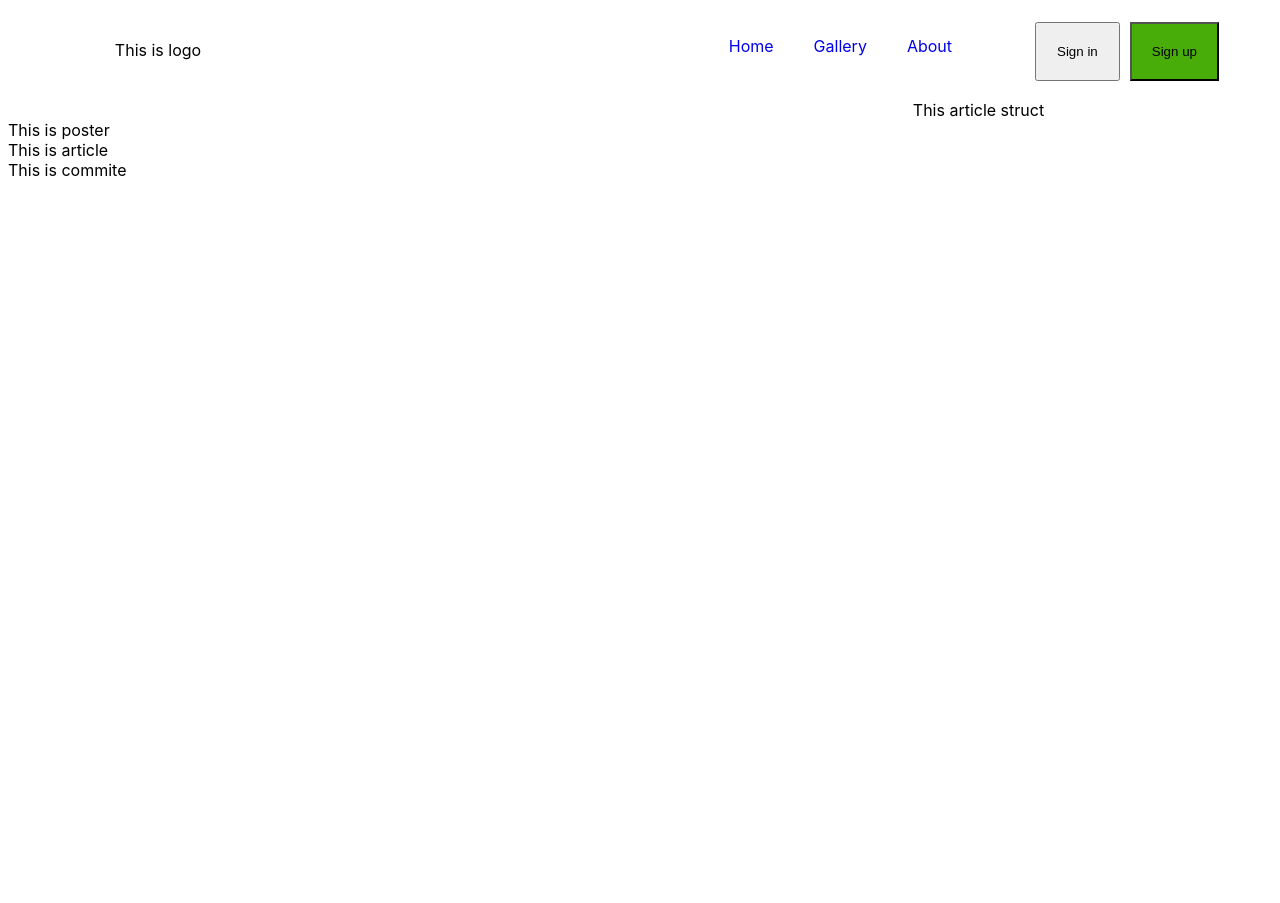
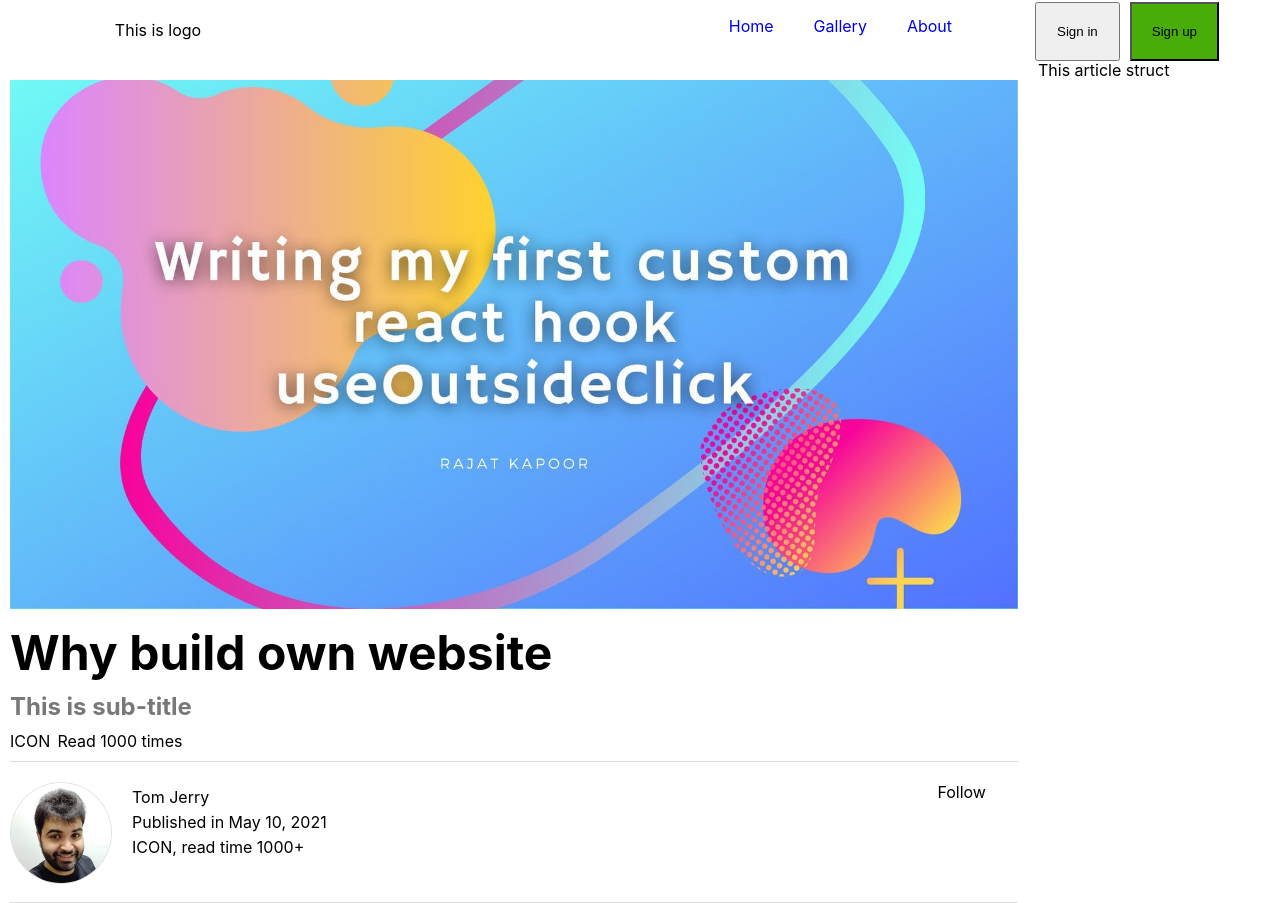
Before and after one commit to Tony-Jack2017/RichTextEditor, a React (Create React App) app: page /article in a window 1280 px wide. Before the commit the page ends 800 px from the top, so only its background shows below. Built offline with nearby package versions, Linux system fonts and the light colour scheme.

Commit message:
article page poster

```diff
--- a/src/components/Nav/MainNav/index.css
+++ /dev/null
@@ -1,46 +0,0 @@
-.header {
-  display: flex;
-  height: 100px;
-}
-
-.header .logo {
-  width: 300px;
-  text-align: center;
-  line-height: 100px;
-}
-
-.header .header-nav {
-  flex: 1;
-  display: flex;
-  justify-content: flex-end;
-}
-
-.header .header-nav ul {
-  display: flex;
-  list-style-type: none;
-  padding: 0;
-  justify-content: space-between;
-}
-
-.header .header-nav ul li {
-  padding: 20px;
-}
-
-.header .header-nav ul li a {
-  text-decoration: none;
-}
-
-.header .header-right {
-  width: 300px;
-  text-align: center;
-  line-height: 100px;
-}
-
-.header .header-right .entry button {
-  padding: 20px;
-  margin-left: 10px;
-}
-
-.header .header-right .entry .sign-up {
-  background-color: #49ad09;
-}
--- a/src/components/Nav/MainNav/index.jsx
+++ b/src/components/Nav/MainNav/index.jsx
@@ -1,4 +1,4 @@
-import { NavLink } from 'react-router-dom'
+import {NavLink} from 'react-router-dom'
 import './index.scss'
 
 const MainNav = (props) => {
--- a/src/components/Nav/MainNav/index.min.css
+++ /dev/null
@@ -1 +0,0 @@
-.header{display:flex;height:100px}.header .logo{width:300px;text-align:center;line-height:100px}.header .header-nav{flex:1;display:flex;justify-content:flex-end}.header .header-nav ul{display:flex;list-style-type:none;padding:0;justify-content:space-between}.header .header-nav ul li{padding:20px}.header .header-nav ul li a{text-decoration:none}.header .header-right{width:300px;text-align:center;line-height:100px}.header .header-right .entry button{padding:20px;margin-left:10px}.header .header-right .entry .sign-up{background-color:#49ad09}
--- a/src/components/Nav/MainNav/index.scss
+++ b/src/components/Nav/MainNav/index.scss
@@ -1,11 +1,11 @@
 .header {
   display: flex;
-  height: 100px;
+  height: 60px;
 
   .logo {
     width: 300px;
     text-align: center;
-    line-height: 100px;
+    line-height: 60px;
   }
 
   .header-nav {
@@ -20,7 +20,7 @@
       justify-content: space-between;
 
       li {
-        padding: 20px;
+        padding: 0 20px;
 
         a {
           text-decoration: none;
@@ -32,7 +32,7 @@
   .header-right {
     width: 300px;
     text-align: center;
-    line-height: 100px;
+    line-height: 60px;
 
     .entry {
       button {
--- /dev/null
+++ b/src/page/article/components/poster/index.jsx
@@ -0,0 +1,44 @@
+import styles from './index.module.scss'
+
+import poster_url from '../../../../asset/img/poster.jpg'
+
+import author_avatar from '../../../../asset/mock/author_avatar.jpg'
+
+const Poster = () => {
+    return (
+        <div className={styles.poster}>
+            <div className={styles['poster-image']}>
+                <img src={poster_url} width={'100%'}/>
+            </div>
+            <div className={styles['article-title']}>
+                <h1>Why build own website</h1>
+                <h2>This is sub-title</h2>
+                <div className={styles['heat-list']}>
+                    <div className={styles.heat}>
+                        <div className={styles.icon}>
+                            ICON
+                        </div>
+                        <div className={styles['heat-content']}>
+                            Read 1000 times
+                        </div>
+                    </div>
+                </div>
+            </div>
+            <div className={styles['article-author']}>
+                <div className={styles['author_avatar']}>
+                    <img src={author_avatar}/>
+                </div>
+                <div className={styles['author_info']}>
+                    <p>Tom Jerry</p>
+                    <p>Published in May 10, 2021</p>
+                    <p>ICON, read time 1000+</p>
+                </div>
+                <div className={styles.follow}>
+                    Follow
+                </div>
+            </div>
+        </div>
+    )
+}
+
+export default Poster
--- /dev/null
+++ b/src/page/article/components/poster/index.module.scss
@@ -0,0 +1,65 @@
+.poster {
+  .article-title {
+    border-bottom: 1px solid #dddddd;
+
+    h1 {
+      margin: 10px 0;
+      font-size: 3rem;
+    }
+
+    h2 {
+      margin: 5px 0;
+      color: #797777;
+    }
+
+    .heat-list {
+      display: grid;
+      margin: 10px 0;
+      grid-template-columns: 1fr 1fr 1fr 1fr;
+      grid-column-gap: 20px;
+      grid-row-gap: 20px;
+
+      .heat {
+        display: flex;
+
+        .icon {
+          width: 20%;
+        }
+
+        .heat-content {
+          flex: 1
+        }
+      }
+    }
+  }
+
+  .article-author {
+    display: flex;
+    height: 100px;
+    padding: 20px 0;
+    border-bottom: 1px solid #dddddd;
+
+    .author_avatar {
+      margin-right: 20px;
+
+      img {
+        height: 100%;
+        border: 1px solid #dddddd;
+        border-radius: 50%;
+      }
+    }
+
+    .author_info {
+      flex: 1;
+
+      & > p {
+        margin: 5px 0;
+      }
+    }
+
+    .follow {
+      width: 8%;
+    }
+
+  }
+}
--- a/src/page/article/index.jsx
+++ b/src/page/article/index.jsx
@@ -1,23 +1,24 @@
 import styles from './index.module.scss'
+
+import Poster from "./components/poster";
 
 const Article = () => {
     return (
         <div className={styles.article}>
             <div>
                 <div className={styles['article-header']}>
-                    This is poster
+                    <Poster />
                 </div>
                 <article className={styles['article-body']}>
-                    This is article
+                    {/*This is article*/}
                 </article>
                 <aside className={styles['article-comment']}>
-                    This is commite
+                    {/*This is commite*/}
                 </aside>
             </div>
             <aside className={styles['article-sidebar']}>
                 This article struct
             </aside>
-
         </div>
     )
 }
--- a/src/page/article/index.module.scss
+++ b/src/page/article/index.module.scss
@@ -1,8 +1,8 @@
 .article {
-  max-width: 1460px;
+  max-width: 1260px;
   margin: 0 auto;
   display: grid;
-  grid-template-columns: 70% 30%;
+  grid-template-columns: 80% 20%;
   grid-column-gap: 20px;
   height: calc(100vh - 100px);
   .article-header {
--- a/src/page/home/index.jsx
+++ b/src/page/home/index.jsx
@@ -1,9 +1,19 @@
+import styles from './index.module.scss'
+
 const Home = () => {
-  return (
-    <div>
-      This is Home Component
-    </div>
-  )
+    return (
+        <div id={styles.home}>
+            <div className={styles.left}>
+                This is left block
+            </div>
+            <div className={styles.middle}>
+                This is middle block
+            </div>
+            <div className={styles.right}>
+                This is right block
+            </div>
+        </div>
+    )
 }
 
 export default Home
--- /dev/null
+++ b/src/page/home/index.module.scss
@@ -0,0 +1,16 @@
+#home {
+  max-width: 1900px;
+  margin: 0 auto;
+  display: grid;
+  grid-template-columns: repeat(8, 1fr);
+  grid-column-gap: 20px;
+  .left {
+    grid-column: 1 / 2;
+  }
+  .middle {
+    grid-column: 2 / 7;
+  }
+  .right {
+    grid-column: 7 / 9;
+  }
+}
```
Also changed, not shown: src/asset/img/poster.jpg (added), src/asset/mock/author_avatar.jpg (added). Lines whose indentation alone changed are shown as unchanged.
